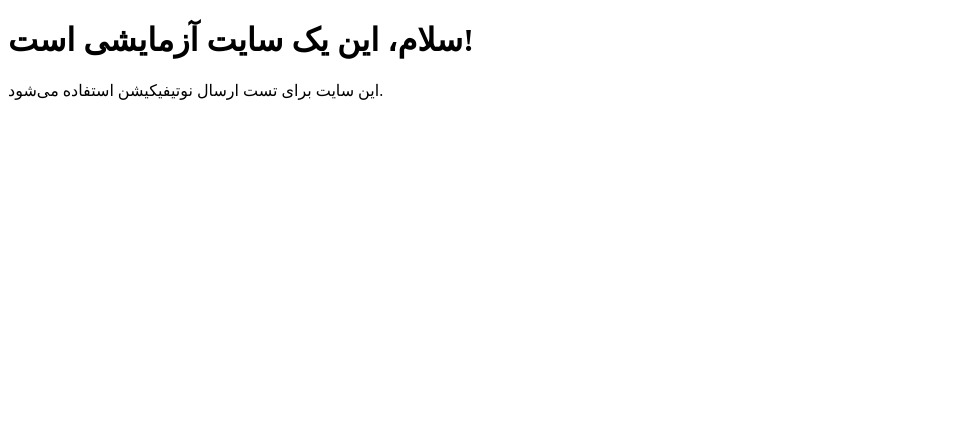
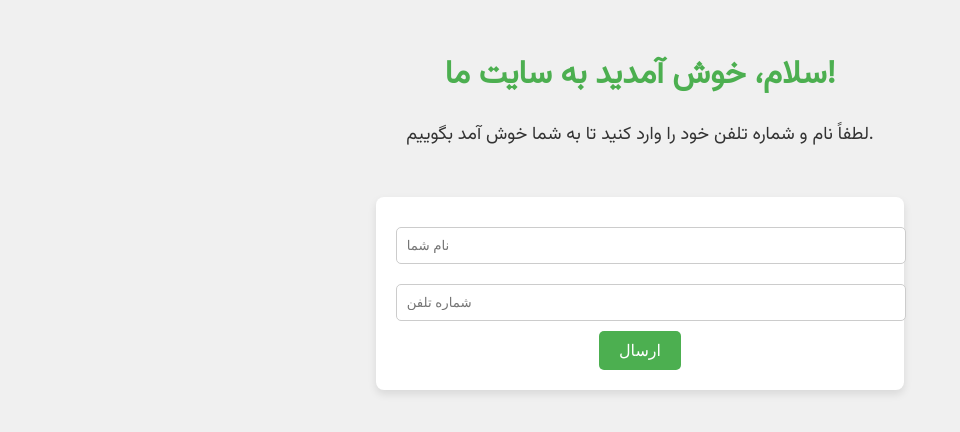
Before and after one commit to MediPortal-notification/HealthPulse-web, a plain HTML site: page index.html in a window 1280 px wide. Shown: the whole page, without its empty margins (0-960 px from the left). Drawn offline with Linux system fonts and the light colour scheme.

Commit message:
Update index.html

```diff
--- a/index.html
+++ b/index.html
@@ -4,6 +4,9 @@
   <meta charset="UTF-8">
   <meta name="viewport" content="width=device-width, initial-scale=1.0">
   <title>سایت آزمایشی</title>
+
+  <!-- لینک به فونت ایرانی -->
+  <link href="https://fonts.googleapis.com/css2?family=Vazirmatn&display=swap" rel="stylesheet">
 
   <!-- کد جاوااسکریپت OneSignal -->
   <script src="https://cdn.onesignal.com/sdks/web/v16/OneSignalSDK.page.js" defer></script>
@@ -12,12 +15,103 @@
     OneSignalDeferred.push(async function(OneSignal) {
       await OneSignal.init({
         appId: "d63f7eeb-e73c-42f1-a910-ffba4bcc2e31", // App ID شما
+        safari_web_id: "web.safari.push", // Safari Web Push ID
+        promptOptions: {
+          slidedown: {
+            enabled: true, // نمایش درخواست مجوز ارسال نوتیفیکیشن
+            autoPrompt: true, // به‌صورت خودکار نمایش داده شود
+            actionMessage: "مایل به دریافت نوتیفیکیشن‌های سایت ما هستید؟",
+            acceptButtonText: "بله",
+            cancelButtonText: "خیر"
+          }
+        }
       });
     });
   </script>
+
+  <style>
+    body {
+      font-family: 'Vazirmatn', sans-serif;
+      background-color: #f0f0f0;
+      color: #333;
+      text-align: center;
+      margin: 0;
+      padding: 0;
+    }
+    h1 {
+      color: #4CAF50;
+      margin-top: 50px;
+    }
+    p {
+      font-size: 18px;
+    }
+    .container {
+      margin-top: 30px;
+      background-color: #fff;
+      padding: 20px;
+      border-radius: 8px;
+      box-shadow: 0 4px 8px rgba(0, 0, 0, 0.1);
+      display: inline-block;
+    }
+    input[type="text"], input[type="tel"] {
+      width: 100%;
+      padding: 10px;
+      margin: 10px 0;
+      border: 1px solid #ccc;
+      border-radius: 5px;
+    }
+    button {
+      padding: 10px 20px;
+      background-color: #4CAF50;
+      color: white;
+      border: none;
+      border-radius: 5px;
+      cursor: pointer;
+      font-size: 16px;
+    }
+    button:hover {
+      background-color: #45a049;
+    }
+    .message {
+      margin-top: 20px;
+      font-size: 20px;
+      font-weight: bold;
+      color: #2196F3;
+    }
+  </style>
 </head>
 <body>
-    <h1>سلام، این یک سایت آزمایشی است!</h1>
-    <p>این سایت برای تست ارسال نوتیفیکیشن استفاده می‌شود.</p>
+
+  <h1>سلام، خوش آمدید به سایت ما!</h1>
+  <p>لطفاً نام و شماره تلفن خود را وارد کنید تا به شما خوش آمد بگوییم.</p>
+
+  <!-- فرم وارد کردن نام و شماره تلفن -->
+  <div class="container">
+    <form id="welcomeForm">
+      <input type="text" id="name" placeholder="نام شما" required>
+      <input type="tel" id="phone" placeholder="شماره تلفن" required>
+      <button type="submit">ارسال</button>
+    </form>
+  </div>
+
+  <div class="message" id="welcomeMessage" style="display: none;"></div>
+
+  <script>
+    // نمایش پیام خوش آمدگویی پس از وارد کردن اطلاعات
+    document.getElementById("welcomeForm").addEventListener("submit", function(event) {
+      event.preventDefault();
+
+      const name = document.getElementById("name").value;
+      const phone = document.getElementById("phone").value;
+
+      if(name && phone) {
+        document.getElementById("welcomeMessage").style.display = "block";
+        document.getElementById("welcomeMessage").textContent = `خوش آمدید ${name} عزیز! شماره شما: ${phone} ثبت شد.`;
+      } else {
+        alert("لطفاً تمام فیلدها را پر کنید.");
+      }
+    });
+  </script>
+
 </body>
 </html>
```
